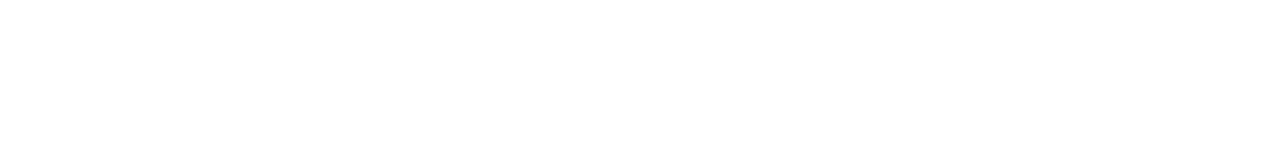
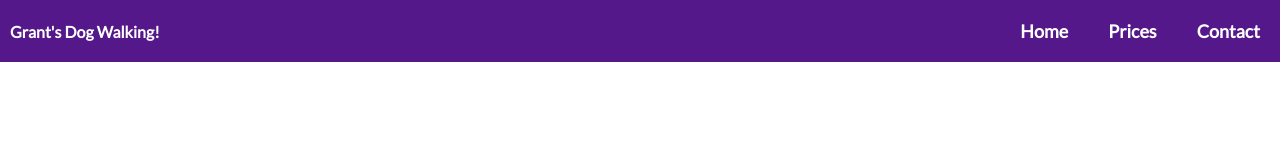
Before and after one commit to narcis-SE/flex-box-practice, a plain HTML site: page index.html in a window 1280 px wide. Drawn offline with Linux system fonts and the light colour scheme.

Commit message:
Final upload for flexbox practice

```diff
--- a/index.html
+++ b/index.html
@@ -8,6 +8,20 @@
     <title>Document</title>
 </head>
 <body>
+    <header>
+        <nav class="navbar">
+          <div class = "logo">
+                <p> Grant's Dog Walking! </p>
+            </div>
+            <ul class="nav-links">
+              <li class="nav-item"><a href="#">Home</a></li>
+              <li class="nav-item"><a href="#">Prices</a></li>
+              <li class="nav-item"><a href="#">Contact</a></li>
+            </ul>
+          </nav>
 
+
+
+    </header>
 </body>
 </html>
--- a/style.css
+++ b/style.css
@@ -0,0 +1,51 @@
+@import url('https://fonts.googleapis.com/css2?family=Lato&display=swap');
+
+body{
+    font-family: "Lato";
+    color: white;
+    margin: 0px;
+  }
+
+
+  .logo p{
+      text-decoration: none;
+      color: white;
+      font-weight: bold;
+      margin: 0 0 0 10px;
+  }
+
+
+  nav{
+      width: 100%;
+      background-color: #55188b;
+      display: flex;
+      justify-content: space-between;
+      align-items: center;
+  }
+
+
+  .nav-links{
+      list-style: none;
+      display: flex;
+  }
+
+
+  .nav-item a{
+      display: inline-block;
+      text-decoration: none;
+      color: white;
+  }
+
+
+  li{
+    text-decoration: none;
+    color: rgba(255,255,255,0.8);
+    padding: 20px;
+    font-weight: bold;
+    font-size: 18px;
+  }
+
+  ul{
+    list-style-type: none;
+    margin: 0;
+}
```
